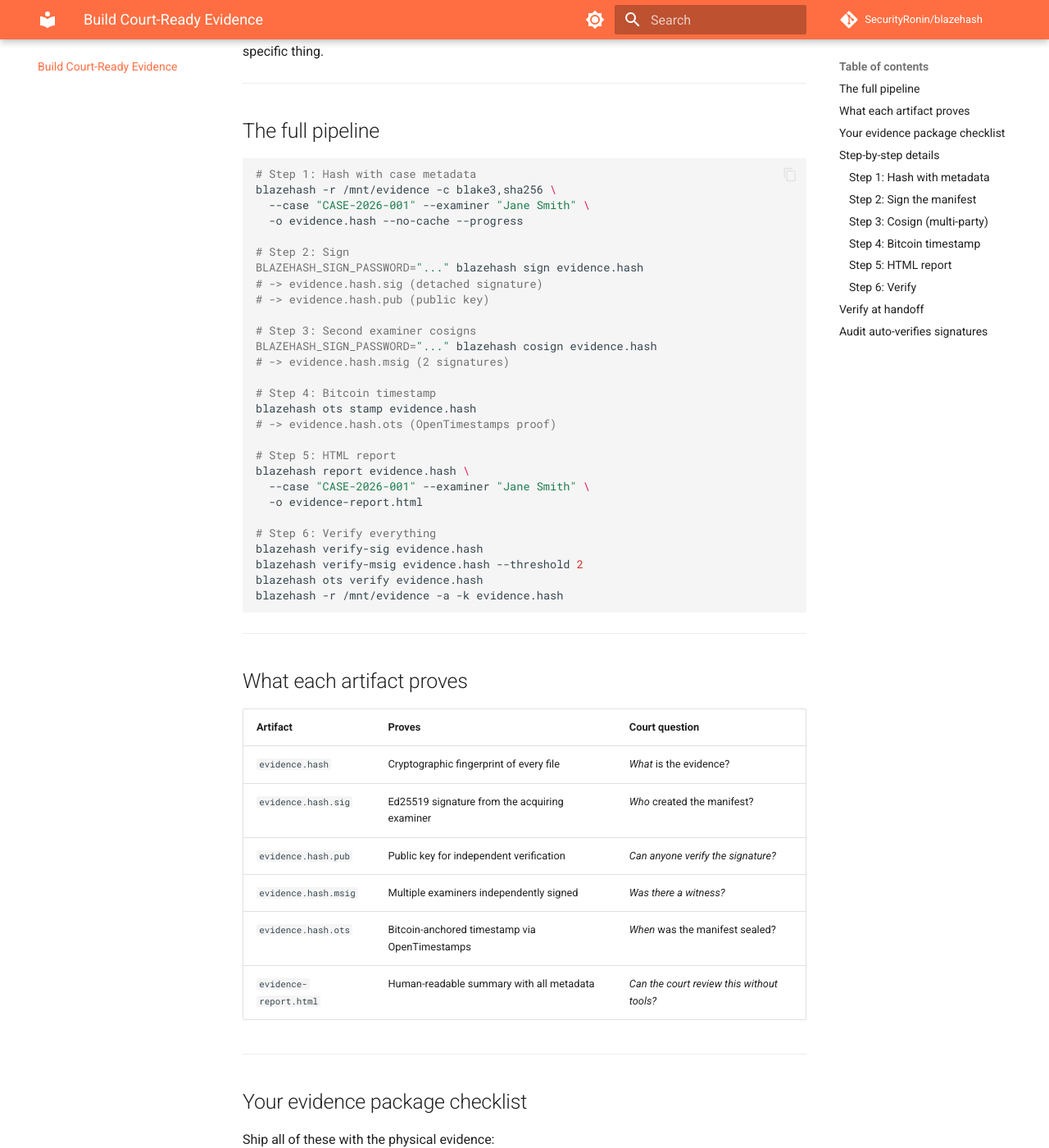
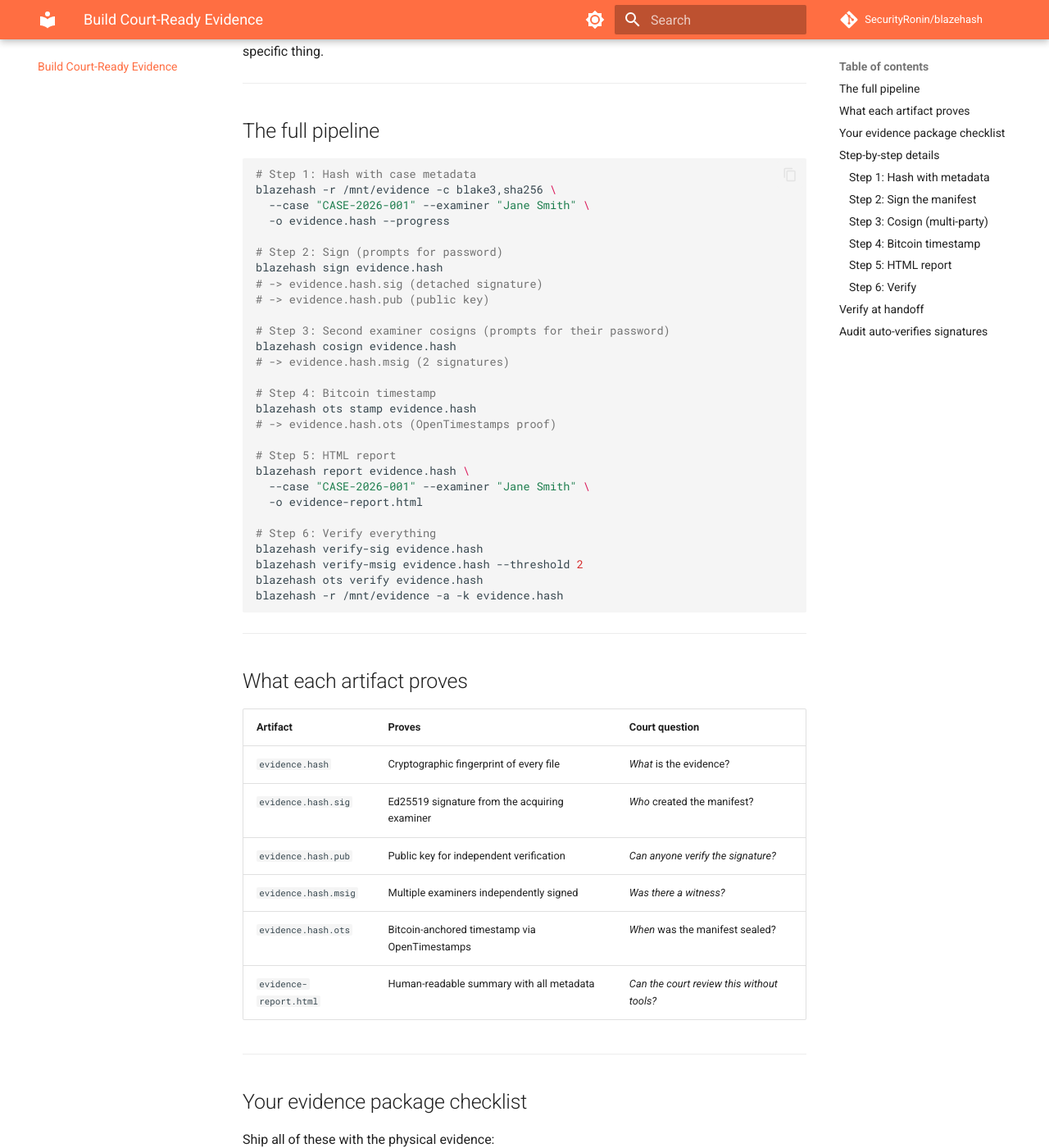
Before and after one commit to SecurityRonin/blazehash, an MkDocs documentation site: the page built from docs/custody.md, in a window 1280 px wide and 1400 px high, scrolled down 203 px. Shown: the whole window at 82% size. Built offline with MkDocs 1.6.1 and Material for MkDocs 9.7.7, drawn with Linux system fonts in a browser that asks for light colours; comment, search, counter and statistics services are not loaded; some of the changed text lies outside the part shown.

Commit message:
fix: tasklist checkboxes in custody.md, clean up custody.md commands
- Add pymdownx.tasklist (custom_checkbox: true) so - [ ] renders as
  styled checkboxes instead of literal brackets on GitHub Pages
- Remove --no-cache from acquisition commands (not a default workflow flag)
- Remove BLAZEHASH_SIGN_PASSWORD="..." prefix from sign/cosign examples;
  password is prompted interactively — env var is for CI/testing only

Co-Authored-By: Claude Sonnet 4.6 <noreply@anthropic.com>

````diff
--- a/docs/custody.md
+++ b/docs/custody.md
@@ -10,15 +10,15 @@ The complete chain-of-custody workflow. Every step produces a specific artifact
 # Step 1: Hash with case metadata
 blazehash -r /mnt/evidence -c blake3,sha256 \
   --case "CASE-2026-001" --examiner "Jane Smith" \
-  -o evidence.hash --no-cache --progress
+  -o evidence.hash --progress
 
-# Step 2: Sign
-BLAZEHASH_SIGN_PASSWORD="..." blazehash sign evidence.hash
+# Step 2: Sign (prompts for password)
+blazehash sign evidence.hash
 # -> evidence.hash.sig (detached signature)
 # -> evidence.hash.pub (public key)
 
-# Step 3: Second examiner cosigns
-BLAZEHASH_SIGN_PASSWORD="..." blazehash cosign evidence.hash
+# Step 3: Second examiner cosigns (prompts for their password)
+blazehash cosign evidence.hash
 # -> evidence.hash.msig (2 signatures)
 
 # Step 4: Bitcoin timestamp
@@ -74,18 +74,18 @@ Communicate the public key through a separate channel (case management system, e
 ```bash
 blazehash -r /mnt/evidence -c blake3,sha256 \
   --case "CASE-2026-001" --examiner "Jane Smith" \
-  -o evidence.hash --no-cache --progress
+  -o evidence.hash --progress
 ```
 
 - `--case` and `--examiner` embed identifiers in the manifest header. They propagate to every output format.
-- `--no-cache` uses direct I/O to avoid filling RAM with file data (critical on large acquisitions).
 - `--progress` shows a live progress bar with throughput and ETA.
 - `-c blake3,sha256` computes both algorithms simultaneously. BLAKE3 for speed, SHA-256 for universal court acceptance.
 
 ### Step 2: Sign the manifest
 
 ```bash
-BLAZEHASH_SIGN_PASSWORD="..." blazehash sign evidence.hash
+blazehash sign evidence.hash
+# Prompts: Enter signing password:
 ```
 
 blazehash derives an Ed25519 keypair from your password via Argon2id (memory-hard, brute-force resistant). Same password always produces the same key on any machine. No key files to manage or lose.
@@ -103,7 +103,8 @@ If you omit the environment variable, blazehash prompts interactively.
 ### Step 3: Cosign (multi-party)
 
 ```bash
-BLAZEHASH_SIGN_PASSWORD="..." blazehash cosign evidence.hash
+blazehash cosign evidence.hash
+# Prompts: Enter signing password:
 ```
 
 Each additional examiner runs `cosign` with their own password. Signatures accumulate in `evidence.hash.msig`.
--- a/mkdocs.yml
+++ b/mkdocs.yml
@@ -30,6 +30,8 @@ markdown_extensions:
   - admonition
   - attr_list
   - md_in_html
+  - pymdownx.tasklist:
+      custom_checkbox: true
   - pymdownx.superfences
   - pymdownx.tabbed:
       alternate_style: true
````
